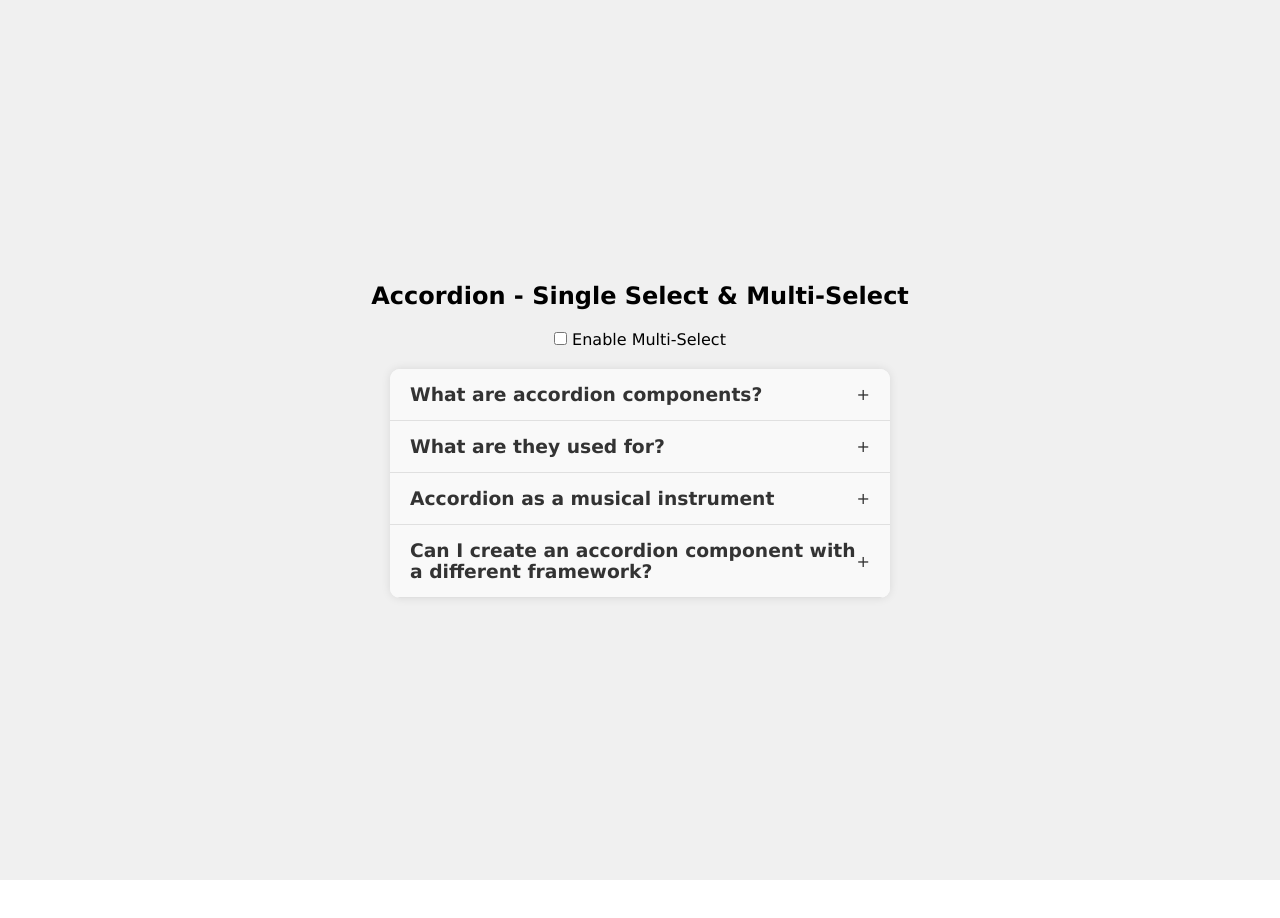
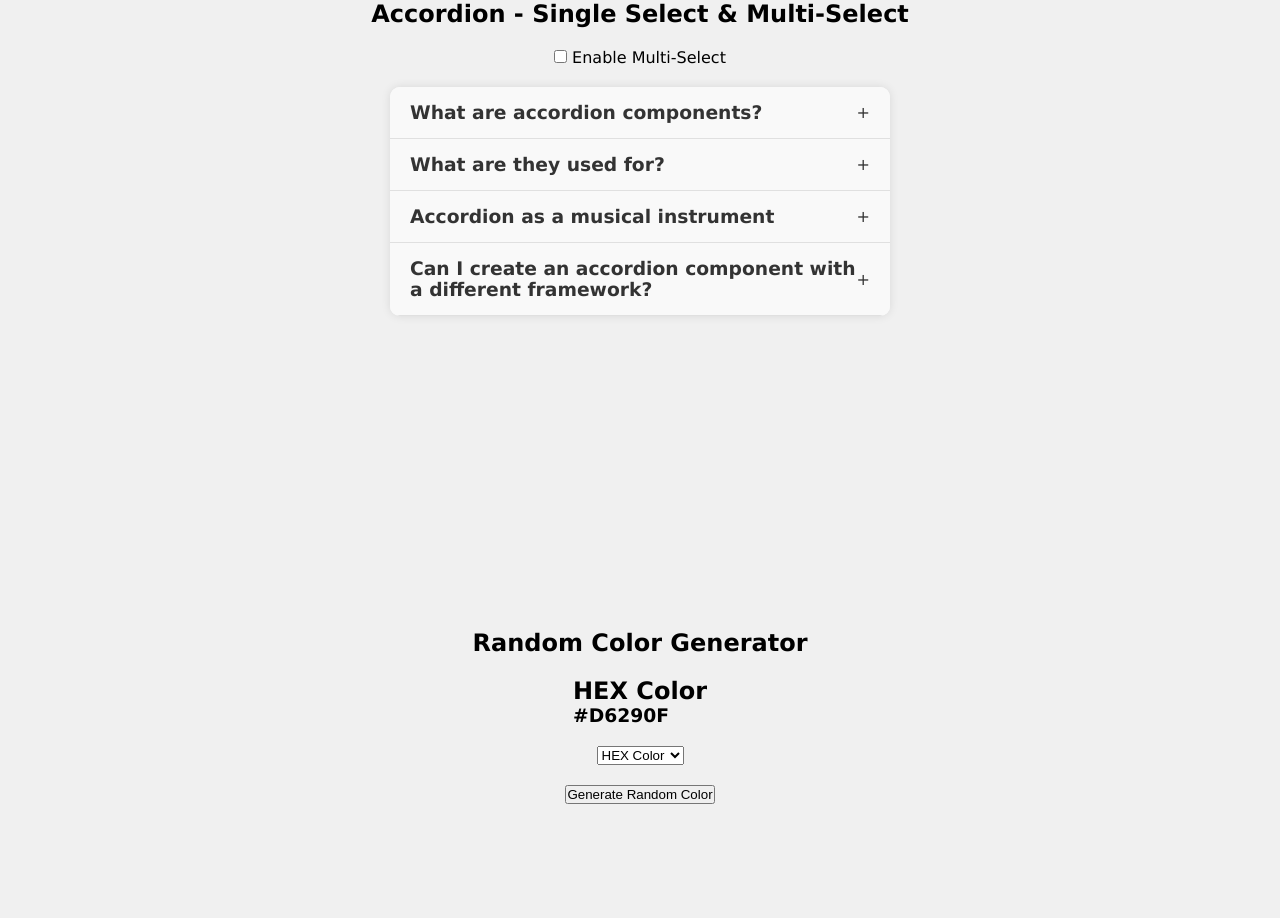
Before and after one commit to Miraj8280/react-projects, a React (Vite) app: page / in a window 1280 px wide. Shown: the top 918 px of the page. Before the commit the page ends 880 px from the top, so only its background shows below. Built offline with nearby package versions, Linux system fonts and the light colour scheme.

Commit message:
Color generator logic implemented

```diff
--- a/src/App.jsx
+++ b/src/App.jsx
@@ -1,10 +1,14 @@
 import Accordion from "./components/01_accordion/Accordion";
+import ColorGenerator from "./components/02_color-generator/ColorGenerator";
 
 function App() {
   return (
     <div>
       {/* Accordion components */}
       <Accordion />
+
+      {/* Random Color Generator */}
+      <ColorGenerator />
     </div>
   );
 }
--- a/src/components/01_accordion/style.css
+++ b/src/components/01_accordion/style.css
@@ -2,8 +2,6 @@
     display: flex;
     flex-direction: column;
     gap: 20px;
-    height: 110vh;
-    width: 100vw;
     justify-content: center;
     align-items: center;
     background-color: #f0f0f0;
--- /dev/null
+++ b/src/components/02_color-generator/ColorGenerator.jsx
@@ -0,0 +1,58 @@
+import { useEffect } from "react";
+import { useState } from "react";
+
+export default function ColorGenerator() {
+  const [colorType, setColorType] = useState("hex");
+  const [color, setColor] = useState("#000000");
+
+  function randomColorUtility(length) {
+    return Math.floor(Math.random() * length);
+  }
+
+  function handleGenerateRandomColor(type) {
+    if (type === "hex") {
+      const hex = "0123456789ABCDEF";
+      let hexColor = "#";
+      for (let i = 0; i < 6; i++) {
+        hexColor += hex[randomColorUtility(16)];
+      }
+      setColor(hexColor);
+    } else if (type === "rgb") {
+      const r = randomColorUtility(256);
+      const g = randomColorUtility(256);
+      const b = randomColorUtility(256);
+      setColor(`rgb(${r},${g},${b})`);
+    }
+  }
+
+  useEffect(() => {
+    handleGenerateRandomColor(colorType);
+    // eslint-disable-next-line react-hooks/exhaustive-deps
+  }, [colorType]);
+
+  return (
+    <div className="container" style={{height: "100vh"}}>
+      <h2>Random Color Generator</h2>
+      <div className="color-box">
+        <div className="color-info">
+          <h2>{colorType === "rgb" ? "RGB Color" : "HEX Color"}</h2>
+          <h3>{color}</h3>
+        </div>
+      </div>
+      <select
+        className="select"
+        value={colorType}
+        onChange={(e) => setColorType(e.target.value)}
+      >
+        <option value="hex">HEX Color</option>
+        <option value="rgb">RGB Color</option>
+      </select>
+      <button
+        className="button"
+        onClick={() => handleGenerateRandomColor(colorType)}
+      >
+        Generate Random Color
+      </button>
+    </div>
+  );
+}
```
